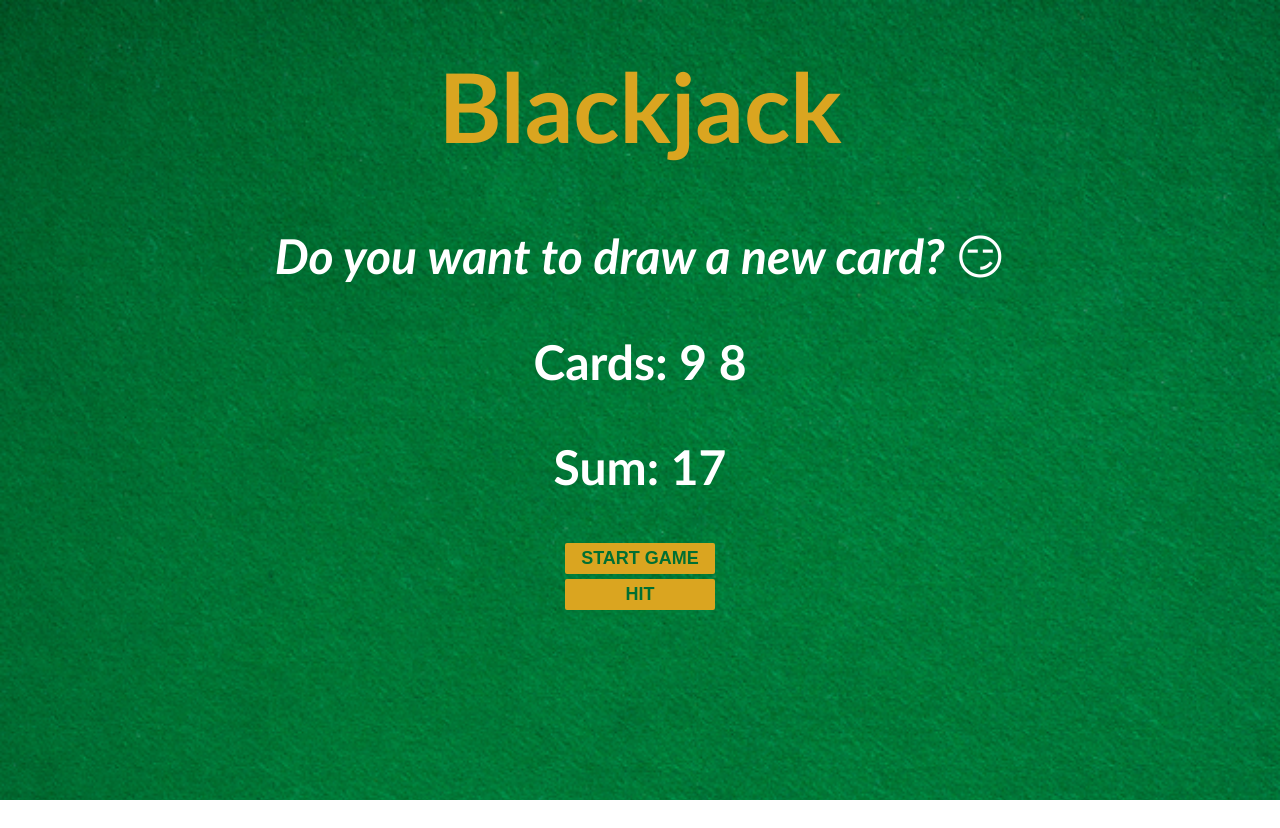
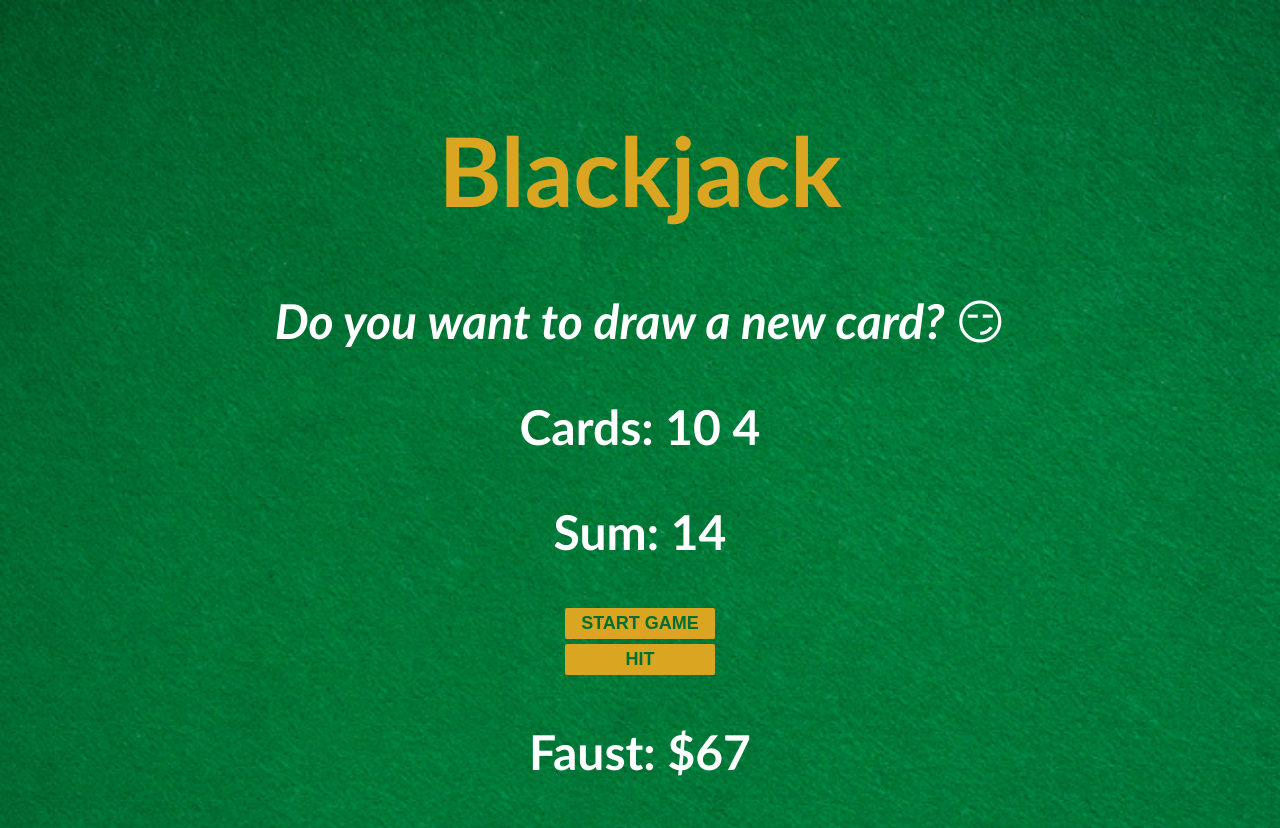
Before and after one commit to Faustout/Blackjack-Minigame, a website: page Blackjack Game/index.html in a window 1280 px wide. Both pictures are taken after a click on the button "START GAME". Before the commit the page ends 800 px from the top, so only its background shows below. Drawn offline with Linux system fonts and the light colour scheme.

Commit message:
Add files via upload

```diff
--- a/Blackjack Game/index.html
+++ b/Blackjack Game/index.html
@@ -1,8 +1,11 @@
-<html>
-    <head>
+<!DOCTYPE html>
+<html lang="en">
+<head>
+        <meta charset="UTF-8">
+        <meta name="viewport" content="width=device-width, initial-scale=1.0">
         <title>Blackjack Game</title>
         <link rel="stylesheet" href="style.css">
-    </head>
+
     <body>
         <h1>Blackjack</h1>
         <p id="message-el">Want to Play a Round?</p>
@@ -12,6 +15,7 @@
         <button onclick="startGame()">START GAME</button>
         <button onclick="newCard()">HIT</button>
         </div>
+        <p id="player-el"></p>
         <script src="index.js"></script>
     </body>
 </html>
--- a/Blackjack Game/index.js
+++ b/Blackjack Game/index.js
@@ -1,19 +1,26 @@
-let firstCard = getRandomCard()
-let secondCard = getRandomCard()
-let cards = [firstCard, secondCard]
-let sum = firstCard + secondCard
+let cards = []
+let sum = 0
 let hasBlackJack = false
-let isAlive = true
+let isAlive = false
 let message =""
+let player = {
+    name: "Faust",
+    chips: 67
+}
+
+
 console.log(sum)
 let messageEl = document.getElementById("message-el")
 // let sumEl = document.getElementById("sum-el")
 let sumEl = document.querySelector("#sum-el")
 //query selector sistem milih2nya kaya di css
 let cardsEl = document.getElementById("cards-el")
+let playerEl = document.getElementById("player-el")
+playerEl.textContent= player.name + ": $" + player.chips
+
+console.log(playerEl)
 
 function getRandomCard() {
-
     let randomCard = Math.floor(Math.random()*13 ) +1
     if (randomCard === 1){
         return 11
@@ -24,6 +31,13 @@ function getRandomCard() {
 }
 
 function startGame(){
+    isAlive = true
+    let firstcard= getRandomCard()
+    let secondcard= getRandomCard()
+    cards = [firstcard, secondcard]
+    sum = firstcard + secondcard
+
+
     renderGame()
 }
 
@@ -39,10 +53,12 @@ if (sum <= 20) {
 }
 else if (sum === 21){
     message="Woohoo! You've got a Blackjack! 🥳"
+    hasBlackJack = true
 
 }
 else {
     message="You're out of the game! 😭"
+    isAlive =false
 
 }
 
@@ -53,14 +69,14 @@ messageEl.textContent=message
 }
 
 function newCard(){
-
+    if (isAlive === true && hasBlackJack === false){
     console.log("Drawing a new card from the deck");
     let newcard = getRandomCard()
     sum += newcard
     cards.push(newcard)
     console.log(cards);
-
     renderGame()
+    }
 }
 
 
```
